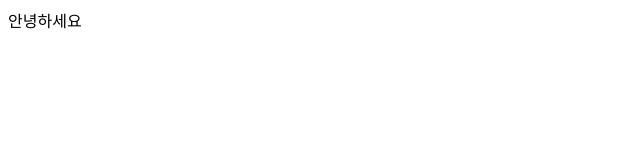
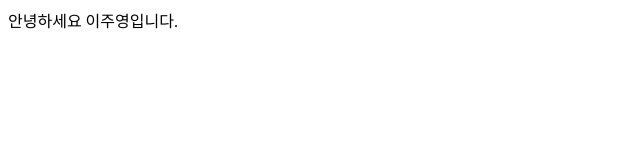
Before and after one commit to jy022222/text02, a plain HTML site: page index.html in a window 1280 px wide. Shown: the whole page, without its empty margins (0-640 px from the left). Drawn offline with Linux system fonts and the light colour scheme.

Commit message:
Add files via upload

```diff
--- a/index.html
+++ b/index.html
@@ -6,5 +6,6 @@
 </head>
 <body>
     안녕하세요
+    이주영입니다.
 </body>
 </html>
```
